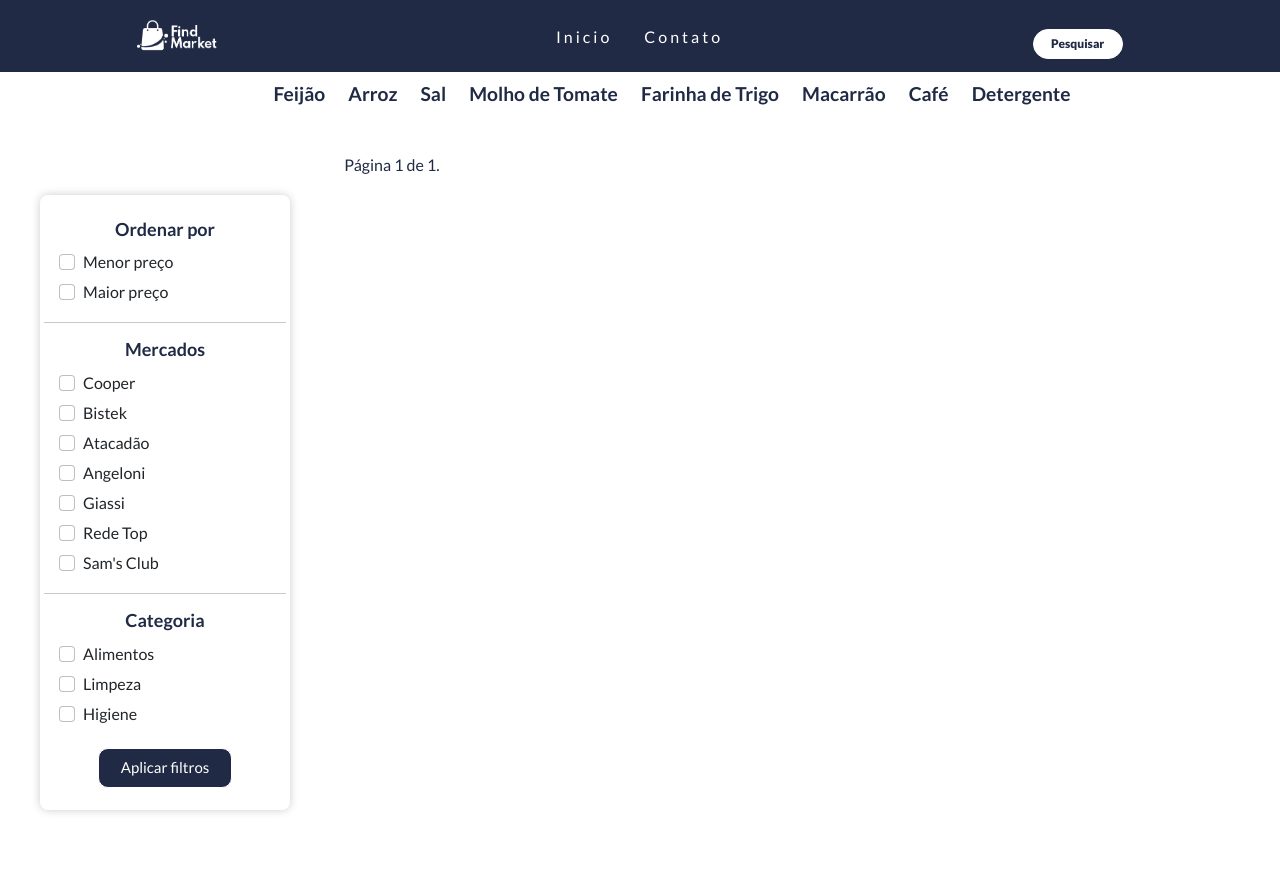
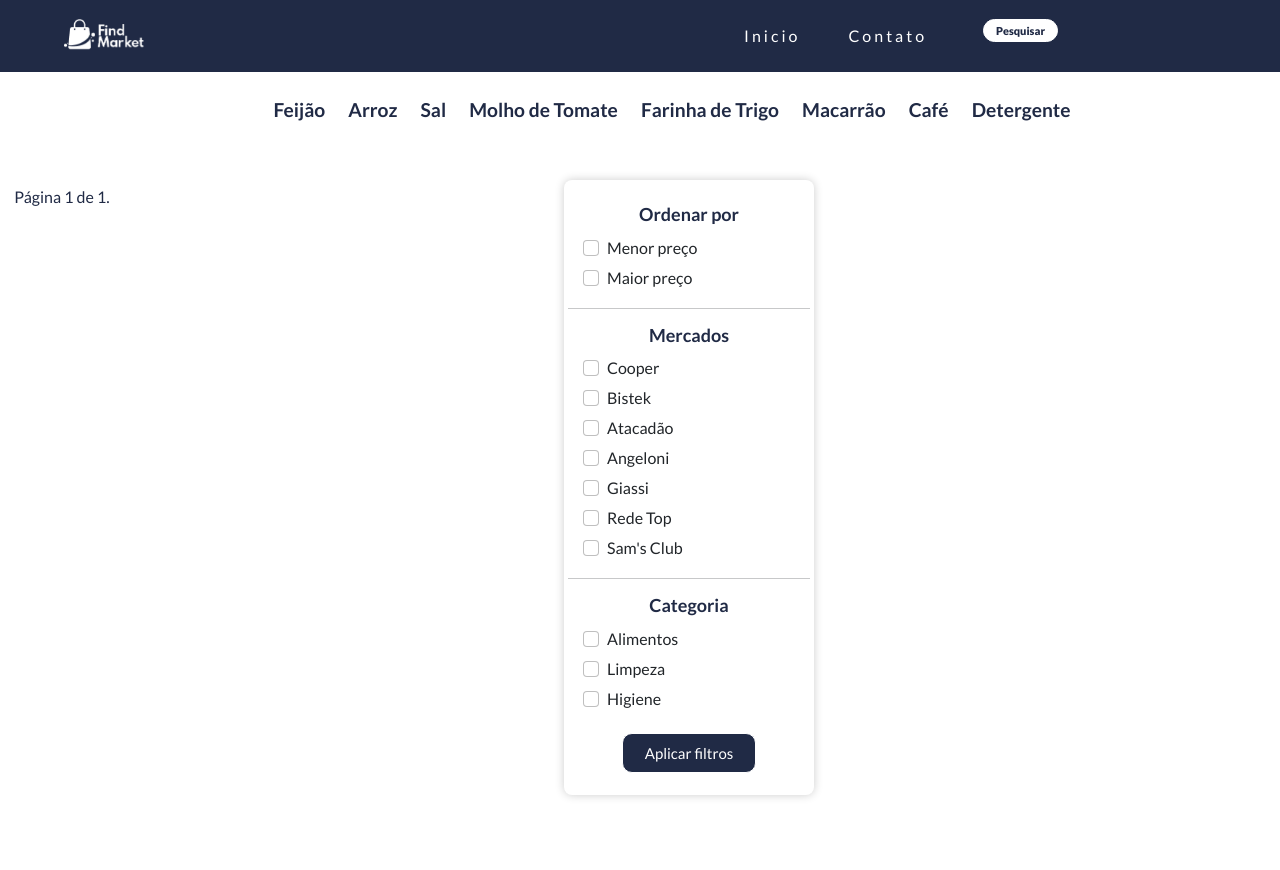
Before and after one commit to dbentooojj/FindMarket, a Django app: page /sal/ in a window 1280 px wide. After the commit the page ends 798 px from the top, so only its background shows below. Run offline with Django 4.2, Linux system fonts and the light colour scheme; data that the repository does not hold is empty; some libraries are stand-ins or nearby versions.

Commit message:
Alteração css/html

```diff
--- a/findmarket - django/core/templates/principal.html
+++ b/findmarket - django/core/templates/principal.html
@@ -38,8 +38,6 @@ FindMarket - Seu amigo todos os dias
         {% include 'sidebar.html' %}
     </div>
     </div>
-
-
 
     <div class="haha">
         <div id="cont1" class="album py-2 bg-white">
--- a/findmarket - django/static/css/principal.css
+++ b/findmarket - django/static/css/principal.css
@@ -46,54 +46,18 @@ nav {
     height: 9vh;
 }
 
-.nav-list {
-    list-style: none;
-    display: flex;
-}
-
-.nav-list li {
-    letter-spacing: 3px;
-    margin-left: 32px;
-}
 
 .link {
     text-decoration: none;
     color: #fff;
     list-style: none;
     display: flex;
-    margin-top: 1.1em;
-}
-
-.botaoPesquisar {
-    width: 90px;
-    height: 30px;
-    margin-left: 15px;
-    margin-bottom: 15px;
-    background-color: #fff;
-    border: none;
-    color: #202a45;
-    font-size: 12px;
-    font-weight: 800;
-    font-family: 'Lato';
-    border-radius: 20px;
-    padding: 5px;
-    cursor: pointer;
-    transition: .6s ease;
-    border: 1px solid #fff;
 }
 
 .botaoPesquisar:hover {
     border: 1px solid #fff;
     background-color: #202a45;
     color: #fff;
-}
-
-form {
-    display: flex;
-    justify-content: center;
-    align-items: center;
-    padding: 20px;
-    margin-top: 30px;
 }
 
 .mobile-menu {
@@ -446,6 +410,7 @@ h1 {
     position: relative;
     margin-left: auto;
     margin-right: auto;
+    margin-top: 1rem;
 }
 
 .step-links .current {
@@ -464,14 +429,11 @@ h1 {
     height: 50%;
 }
 
-
-
 .lista-pro {
     display: flex;
     justify-content: center;
     align-items: center;
-
-    margin-top: 5rem;
+    margin-top: 6rem;
 }
 
 .menuFilter {
@@ -822,4 +866,68 @@ root {
     .menuFilter:hover {
         font-size: 30px;
     }
+
+    .botaoPesquisar {
+        width: 75px;
+        height: 23px;
+        margin-left: 15px;
+        margin-bottom: 15px;
+        background-color: #fff;
+        border: none;
+        color: #202a45;
+        font-size: 11px;
+        font-weight: 800;
+        font-family: 'Lato';
+        border-radius: 20px;
+        padding: 3px;
+        cursor: pointer;
+        transition: .6s ease;
+        border: 1px solid #fff;
+    }
+
+    form {
+        display: flex;
+        position: absolute;
+        align-items: center;
+        margin-top: 1.2rem;
+        margin-left: 34rem;
+        top: 0;
+    }
+
+    .barraPesquisa input {
+        font-size: 0.9rem;
+        padding-left: 0.5rem;
+    }
+
+    #id_nome_produto {
+        border-radius: 0.5rem;
+        border: none;
+    }
+
+    .nav-list {
+        list-style: none;
+        display: flex;
+        margin-top: 8.5rem;
+        margin-left: 15rem;
+    }
+
+    .nav-list li {
+        letter-spacing: 3px;
+        margin-left: 3rem;
+    }
+
+    .ladoEsquerdo {
+        height: 10rem;
+        width: 27rem;
+    }
+
+    .logo_img {
+        position: fixed;
+        margin-top: 8.2rem;
+        margin-left: 4rem;
+        left: 0;
+        height: 2rem;
+        max-width: 80%;
+    }
+
 }
--- a/findmarket - django/templates/navprincipal.html
+++ b/findmarket - django/templates/navprincipal.html
@@ -3,9 +3,11 @@
 
 <header class="navbar001">
         <nav>
+            <div class="contentNav">
                 <a class="logo" href="/">
                     <img class="logo_img" src="{% static 'images/Semcor_Aolado.png' %}">
                 </a>
+                <div class="ladoEsquerdo">
                     <ul class="nav-list">
                         <li><a class="link" href="/">Inicio</a></li>
                         <li><a class="link" href="/contato">Contato</a></li>
@@ -21,12 +23,14 @@
                             {% include 'sidebar.html' %}
                         </div>
                     </div>
-
-            <form method="get">
+                    <div class="pesquisas">
+                        <form class="barraPesquisa" method="get">
                             {{ meu_filtro.form.as_p }}
                             <button class="botaoPesquisar" type="submit">Pesquisar</button>
                         </form>
-
+                    </div>
+                </div>
+            </div>
         </nav>
 
 
```
Also changed, not shown: other parts of findmarket - django/static/css/principal.css (+88 -6 lines). Lines whose indentation alone changed are shown as unchanged.
